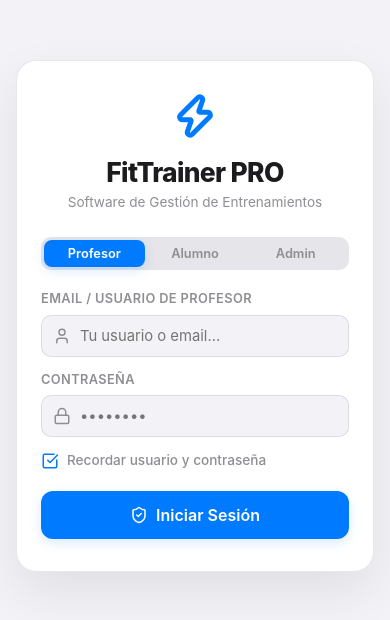
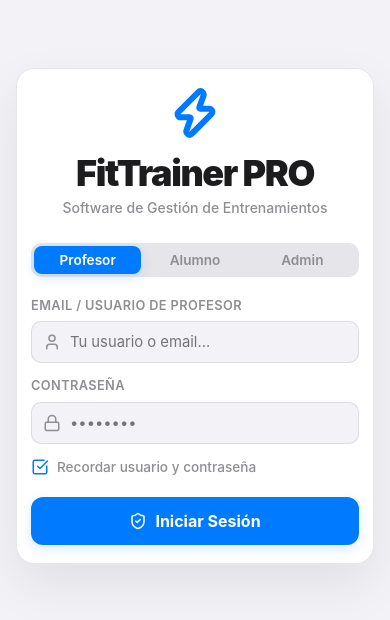
Before and after one commit to arielmartinelli/FitTrainer-PRO, a React (Vite) app: page / in a window 390 px wide. Shown: the part 106-726 px from the top of the page. Built offline with nearby package versions, Linux system fonts and the light colour scheme; no server answers; the database is empty.

Commit message:
transform_mobile_view_with_larger_bold_h1_typography

```diff
--- a/src/components/auth/CleanLoginScreen.jsx
+++ b/src/components/auth/CleanLoginScreen.jsx
@@ -90,9 +90,11 @@ export const CleanLoginScreen = () => {
       >
         {/* Logo Branding - Rayo Azul sin fondo */}
         <div style={{ textAlign: "center", marginBottom: "24px" }}>
-          <Zap size={46} color="var(--accent-blue)" strokeWidth={2.6} style={{ marginBottom: "8px" }} />
-          <h1 style={{ fontSize: "1.65rem", fontWeight: 800, color: "var(--text-primary)" }}>FitTrainer PRO</h1>
-          <p style={{ fontSize: "0.85rem", color: "var(--text-secondary)", marginTop: "2px" }}>
+          <Zap size={52} color="var(--accent-blue)" strokeWidth={2.8} style={{ marginBottom: "8px" }} />
+          <h1 style={{ fontSize: "2.2rem", fontWeight: 900, color: "var(--text-primary)", letterSpacing: "-0.035em" }}>
+            FitTrainer PRO
+          </h1>
+          <p style={{ fontSize: "0.875rem", color: "var(--text-secondary)", marginTop: "4px", fontWeight: 500 }}>
             Software de Gestión de Entrenamientos
           </p>
         </div>
@@ -102,7 +104,7 @@ export const CleanLoginScreen = () => {
           <button
             type="button"
             className={`btn btn-sm ${roleType === "trainer" ? "btn-primary" : "btn-ghost"}`}
-            style={{ flex: 1, borderRadius: "8px", fontWeight: 600, fontSize: "0.8rem" }}
+            style={{ flex: 1, borderRadius: "8px", fontWeight: 600, fontSize: "0.85rem" }}
             onClick={() => handleModeChange("trainer")}
           >
             Profesor
@@ -110,7 +112,7 @@ export const CleanLoginScreen = () => {
           <button
             type="button"
             className={`btn btn-sm ${roleType === "student" ? "btn-lime" : "btn-ghost"}`}
-            style={{ flex: 1, borderRadius: "8px", fontWeight: 600, fontSize: "0.8rem" }}
+            style={{ flex: 1, borderRadius: "8px", fontWeight: 600, fontSize: "0.85rem" }}
             onClick={() => handleModeChange("student")}
           >
             Alumno
@@ -118,7 +120,7 @@ export const CleanLoginScreen = () => {
           <button
             type="button"
             className={`btn btn-sm ${roleType === "admin" ? "btn-secondary" : "btn-ghost"}`}
-            style={{ flex: 1, borderRadius: "8px", fontWeight: 600, fontSize: "0.8rem" }}
+            style={{ flex: 1, borderRadius: "8px", fontWeight: 600, fontSize: "0.85rem" }}
             onClick={() => handleModeChange("admin")}
           >
             Admin
@@ -194,7 +196,7 @@ export const CleanLoginScreen = () => {
           <button
             type="submit"
             className={`btn ${roleType === "student" ? "btn-lime" : "btn-primary"} btn-lg`}
-            style={{ width: "100%", borderRadius: "12px" }}
+            style={{ width: "100%", borderRadius: "12px", fontWeight: 700 }}
           >
             <ShieldCheck size={18} /> Iniciar Sesión
           </button>
--- a/src/index.css
+++ b/src/index.css
@@ -48,11 +48,44 @@ body {
   -webkit-font-smoothing: antialiased;
 }
 
-h1, h2, h3, h4, h5, h6 {
+h1 {
+  font-family: -apple-system, BlinkMacSystemFont, 'Outfit', 'SF Pro Display', sans-serif;
+  font-size: 2.1rem;
+  font-weight: 800;
+  letter-spacing: -0.03em;
+  line-height: 1.2;
+  color: var(--text-primary);
+}
+
+h2, h3, h4, h5, h6 {
   font-family: -apple-system, BlinkMacSystemFont, 'Outfit', 'SF Pro Display', sans-serif;
   font-weight: 700;
   letter-spacing: -0.025em;
   color: var(--text-primary);
+}
+
+/* Transformación de Vista Móvil */
+@media (max-width: 768px) {
+  h1 {
+    font-size: 2.25rem !important;
+    font-weight: 900 !important;
+    letter-spacing: -0.04em !important;
+    line-height: 1.15 !important;
+  }
+
+  h2 {
+    font-size: 1.55rem !important;
+    font-weight: 800 !important;
+  }
+
+  .main-content {
+    padding: 12px 10px 105px 10px !important;
+  }
+
+  .glass-panel {
+    border-radius: 18px !important;
+    padding: 18px 14px !important;
+  }
 }
 
 /* Responsive visibility utilities */
@@ -273,12 +306,6 @@ h1, h2, h3, h4, h5, h6 {
   padding: 20px 16px 80px 16px;
 }
 
-@media (max-width: 768px) {
-  .main-content {
-    padding: 14px 12px 100px 12px;
-  }
-}
-
 /* Animations */
 @keyframes fadeIn {
   from { opacity: 0; transform: translateY(6px); }
```
